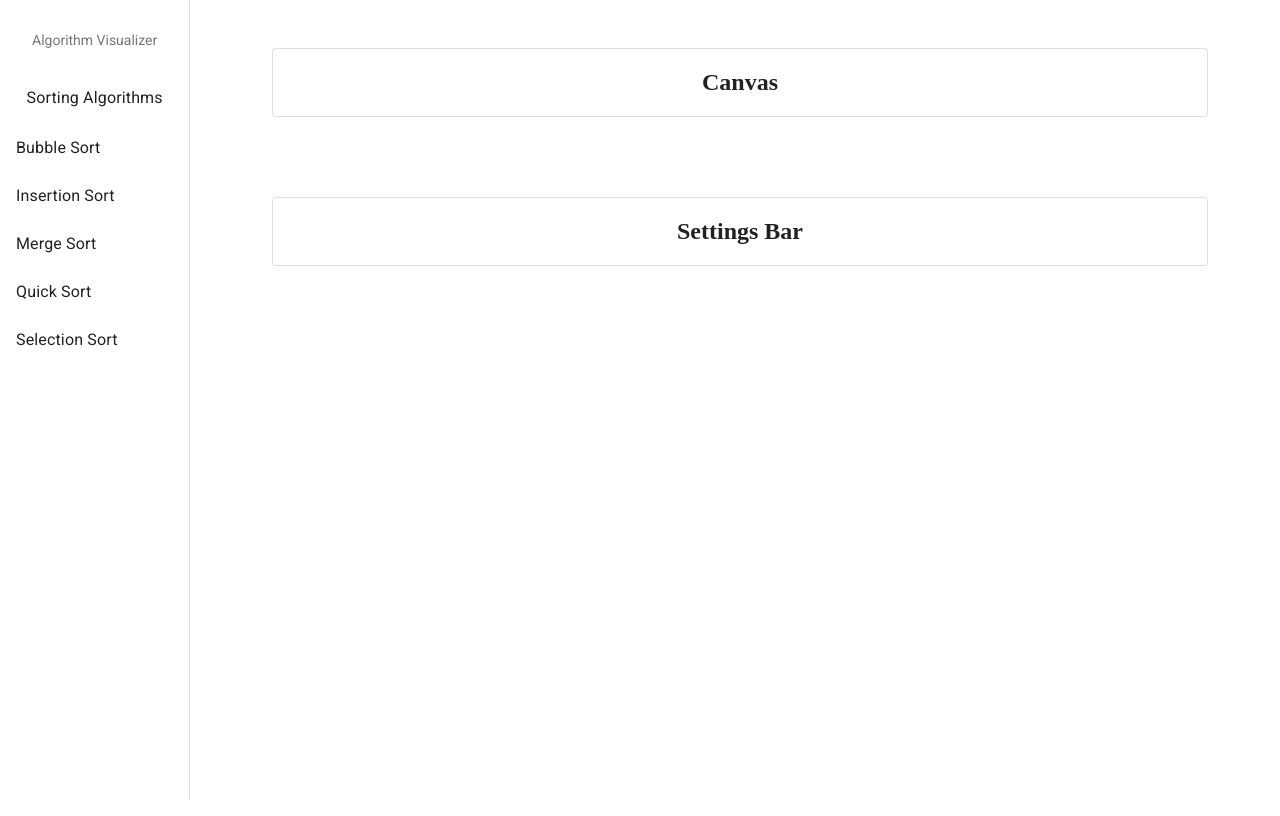
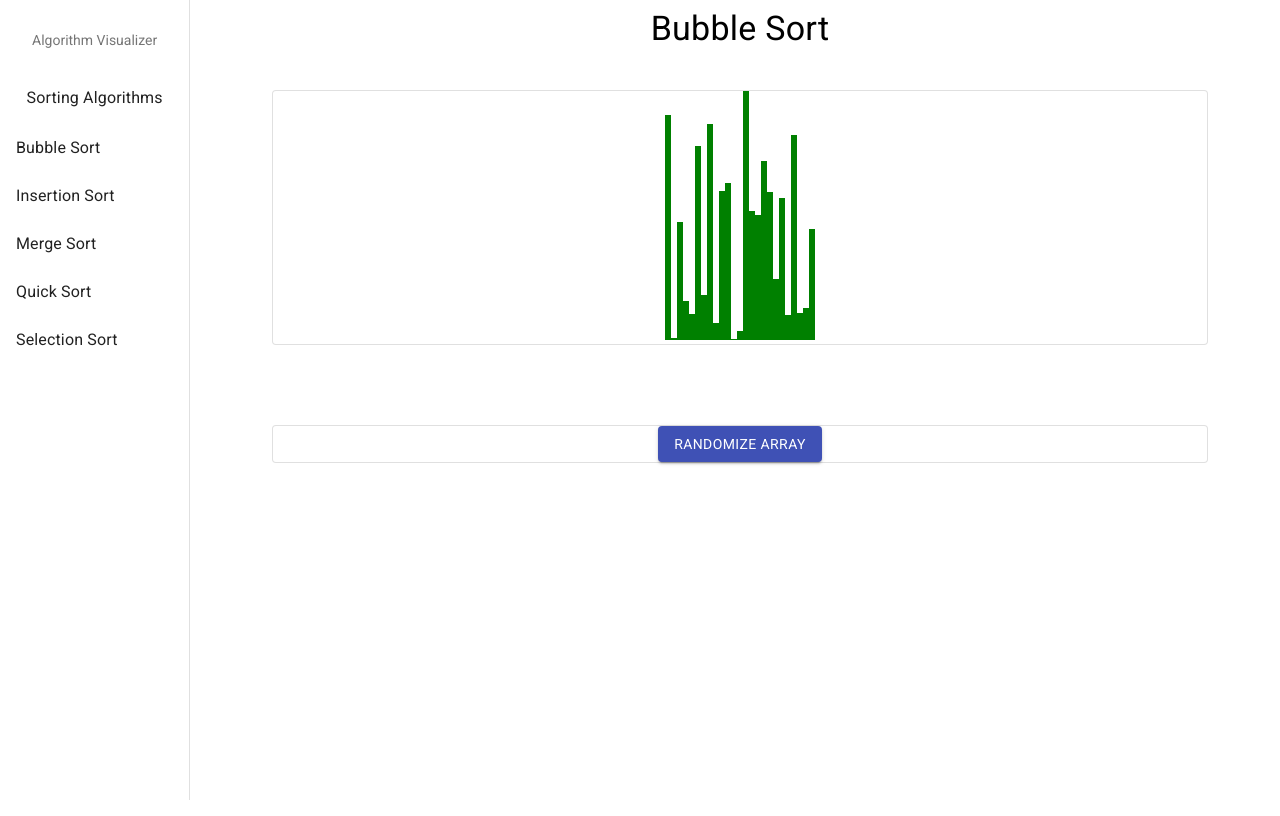
Before and after one commit to sahuashi/algorithm-visualizer, a React (Create React App) app: page / in a window 1280 px wide. Built offline with nearby package versions, Linux system fonts and the light colour scheme; the HTML template or start-up script is replaced by a standard one.

Commit message:
Disply array elements in panel

```diff
--- a/src/App.css
+++ b/src/App.css
@@ -14,3 +14,8 @@
   height: 100vh;
   overflow: auto;
 }
+
+.bar {
+  border-left: 6px solid green;
+  display: inline-flex;
+}
--- a/src/App.js
+++ b/src/App.js
@@ -4,12 +4,22 @@ import Typography from "@material-ui/core/Typography";
 import Container from "@material-ui/core/Container";
 import Sidebar from "./components/Sidebar";
 import Visualizer from "./components/Visualizer";
+import { useState } from 'react';
+import randomizeArray from './helpers/Randomizer';
 
 function App() {
+  const [selectedAlgorithm, setSelectedAlgorithm] =  useState("Bubble Sort");
+  const [array, setArray] = useState(randomizeArray());
+
+  const randomize = () => {
+    var array = randomizeArray();
+    setArray(array);
+  }
+
   return (
     <Container maxWidth="lg" className="container">
-      <Sidebar />
-      <Visualizer />
+      <Sidebar setSelectedAlgorithm={setSelectedAlgorithm} />
+      <Visualizer array={array} randomize={randomize} selectedAlgorithm={selectedAlgorithm}/>
     </Container>
   );
 }
--- a/src/components/Canvas.js
+++ b/src/components/Canvas.js
@@ -3,11 +3,17 @@ import Paper from "@material-ui/core/Paper";
 import Box from "@material-ui/core/Box";
 
 export default class Canvas extends Component {
+  constructor(props) {
+    super(props);
+    this.props.array.forEach((el) => console.log("Canvas: " + el));
+  }
   render() {
     return (
       <Box p={5}>
         <Paper elevation={3} variant="outlined">
-          <h2>Canvas</h2>
+          {this.props.array.map((number, index) => (
+            <div key={index} className="bar" style={{height: `${number}px`}}/>
+          ))}
         </Paper>
       </Box>
     );
--- a/src/components/SettingsBar.js
+++ b/src/components/SettingsBar.js
@@ -1,13 +1,16 @@
 import React, { Component } from "react";
 import Paper from "@material-ui/core/Paper";
 import Box from "@material-ui/core/Box";
+import Button from "@material-ui/core/Button";
 
 export default class SettingsBar extends Component {
   render() {
     return (
       <Box p={5}>
         <Paper elevation={3} variant="outlined">
-          <h2>Settings Bar</h2>
+        <Button variant="contained" color="primary" onClick={this.props.randomize}>
+          Randomize Array
+        </Button>
         </Paper>
       </Box>
     );
--- a/src/components/Sidebar.js
+++ b/src/components/Sidebar.js
@@ -6,6 +6,11 @@ import ListItemText from "@material-ui/core/ListItemText";
 import ListSubheader from "@material-ui/core/ListSubheader";
 
 export default class Sidebar extends Component {
+  constructor(props) {
+    super(props);
+    console.log("sidebar");
+  }
+
   render() {
     return (
       <Drawer variant="permanent" anchor="left" className="drawer">
--- a/src/components/Visualizer.js
+++ b/src/components/Visualizer.js
@@ -2,13 +2,19 @@ import React, { Component } from "react";
 import Grid from "@material-ui/core/Grid";
 import Canvas from "./Canvas";
 import SettingsBar from "./SettingsBar";
+import Typography from "@material-ui/core/Typography";
 
 export default class Visualizer extends Component {
+  constructor(props) {
+    super(props);
+    this.props.array.forEach((el) => console.log("Visualizer: " + el));
+  }
   render() {
     return (
       <Grid className="main-panel">
-        <Canvas />
-        <SettingsBar />
+        <Typography variant="h4">{this.props.selectedAlgorithm}</Typography>
+        <Canvas array={this.props.array}/>
+        <SettingsBar randomize={this.props.randomize}/>
       </Grid>
     );
   }
--- /dev/null
+++ b/src/helpers/Randomizer.js
@@ -0,0 +1,10 @@
+const randomizeArray = () => {
+    var array = [];
+    for (let i = 0; i < 25; i++) {
+        let number = Math.floor(Math.random() * 250);
+        array.push(number);
+    }
+    return array;
+}
+
+export default randomizeArray;
```
